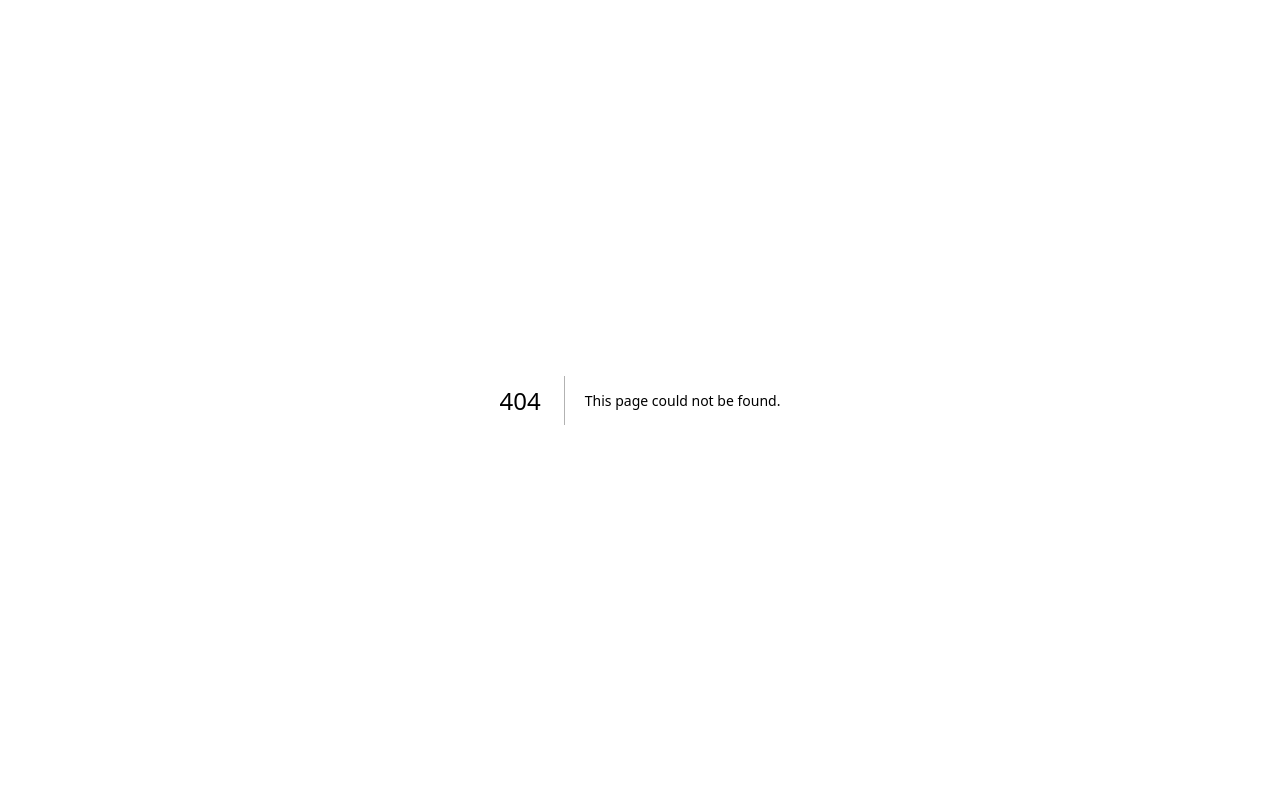
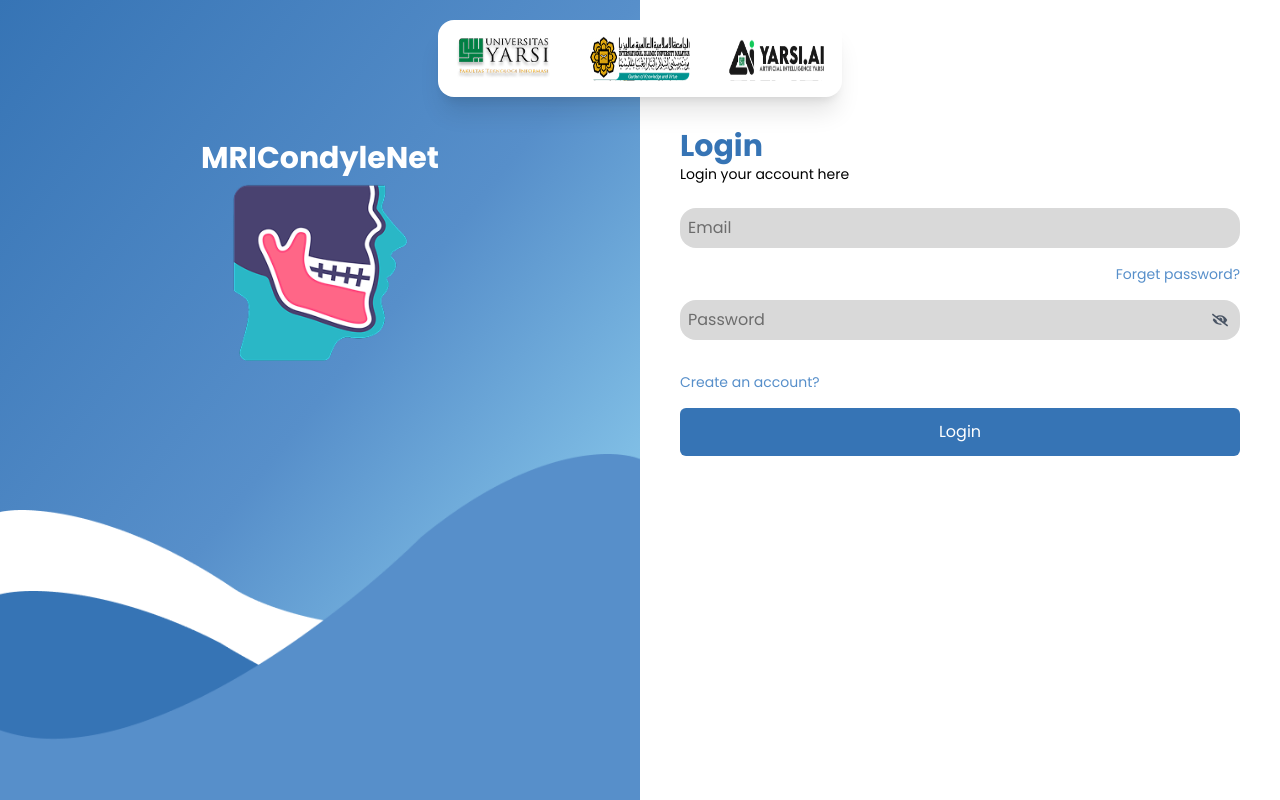
Before and after one commit to enriohernanda/MRICondyleNET, a Next.js app: page /login in a window 1280 px wide. Before the commit this address had no page. Built offline with nearby package versions, Linux system fonts and the light colour scheme; a web font is replaced by a local one.

Commit message:
add login page

```diff
--- /dev/null
+++ b/src/app/login/page.tsx
@@ -0,0 +1,22 @@
+import React from 'react';
+import LogoBanner from '@/components/LogoBanner';
+import LeftBgLight from '@/components/LeftBgLight';
+import LoginForm from '@/components/loginComponents/LoginForm';
+
+const LoginPage = () => {
+  return (
+    <div
+      className="flex justify-center flex-col md:flex-row min-h-screen w-full
+                    bg-gradient-to-br from-[#3674B5] via-[#578FCA] to-[#A1E3F9]
+                    lg:bg-none lg:bg-white"
+    >
+      <div className="absolute top-0 w-full z-20">
+        <LogoBanner />
+      </div>
+      <LeftBgLight />
+      <LoginForm />
+    </div>
+  );
+};
+
+export default LoginPage;
```
